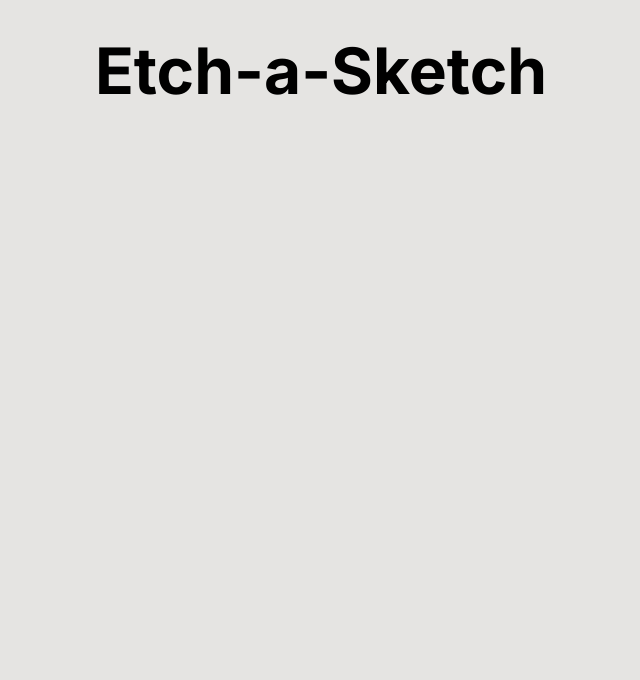
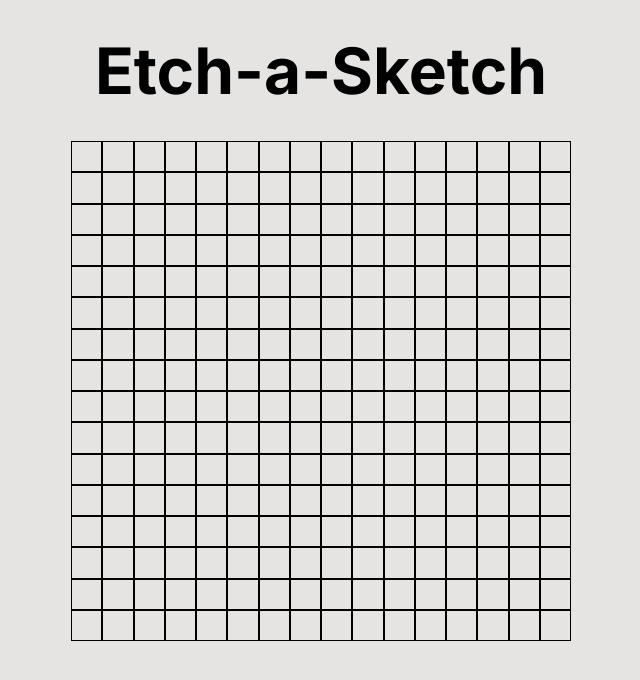
Before and after one commit to vantascure/odin-etch-a-sketch, a plain HTML site: page index.html in a window 1280 px wide. Shown: the whole page, without its empty margins (319-959 px from the left). Drawn offline with Linux system fonts and the light colour scheme.

Commit message:
feat: add script to create grid

```diff
--- a/index.html
+++ b/index.html
@@ -6,11 +6,15 @@
     <title>Etch-a-Sketch | The Odin Project</title>
     <link rel="stylesheet" href="./styles.css">
     <!-- Import Fonts -->
-     <link rel="preconnect" href="https://fonts.googleapis.com">
+    <link rel="preconnect" href="https://fonts.googleapis.com">
     <link rel="preconnect" href="https://fonts.gstatic.com" crossorigin>
     <link href="https://fonts.googleapis.com/css2?family=Inter:ital,opsz,wght@0,14..32,100..900;1,14..32,100..900&display=swap" rel="stylesheet">
 </head>
 <body>
     <h1>Etch-a-Sketch</h1>
+
+    <div id="grid-container"></div>
+
+    <script src="./script.js" defer></script>
 </body>
 </html>
--- /dev/null
+++ b/script.js
@@ -0,0 +1,18 @@
+const GRID_WIDTH = 500;
+const grid = document.getElementById("grid-container");
+
+function createGrid(size) {
+    grid.innerHTML = '';
+    const totalCells = size * size;
+    const cellSize = GRID_WIDTH / size;
+
+    for (let i = 0; i < totalCells; i++) {
+        const cell = document.createElement("div");
+        cell.classList.add("grid-cell");
+        cell.style.width = `${cellSize}px`;
+        cell.style.height = `${cellSize}px`;
+        grid.appendChild(cell);
+    }
+}
+
+createGrid(16);
--- a/styles.css
+++ b/styles.css
@@ -7,6 +7,7 @@
 *::after {
     margin: 0;
     padding: 0;
+    box-sizing: border-box;
 }
 
 body {
@@ -19,3 +20,15 @@ h1 {
     margin: 2rem 0;
     font-size: 4rem;
 }
+
+#grid-container {
+    display: flex;
+    flex-wrap: wrap;
+    margin: 0 auto;
+    width: 500px;
+    height: 500px;
+}
+
+.grid-cell {
+    border: 1px black solid;
+}
```
